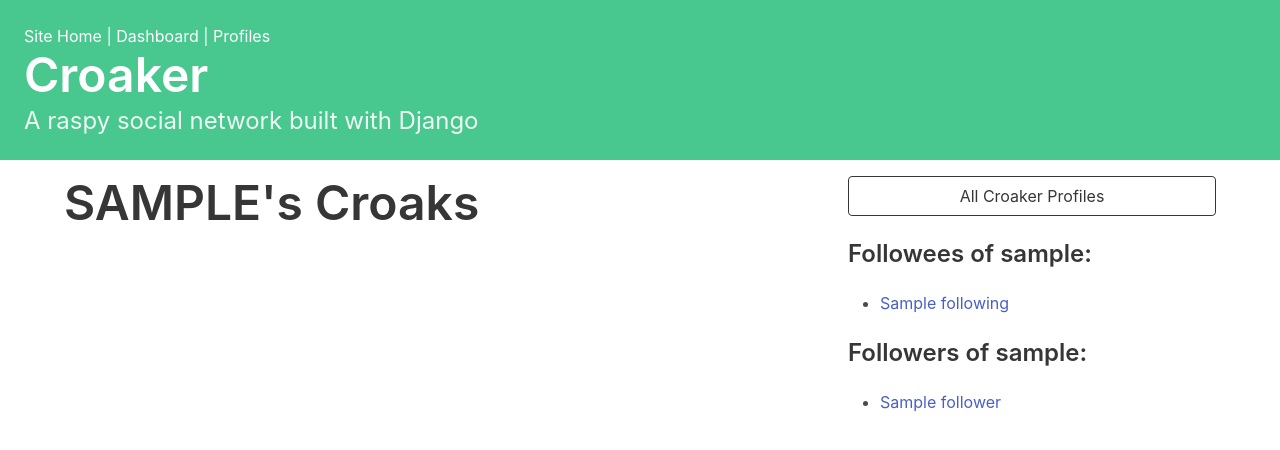
After one commit to brucestull/croaker-social-network, a Django app: template croaker/templates/croaker/profile_detail.html in a window 1280 px wide. The commit adds this page. Shown: the top 450 px of the page. Run offline with Django 4.2, Linux system fonts and the light colour scheme; the template is opened without the code that fills it: most values are stand-ins (such as "Sample title", 1, 10 or a date in 2020).

Commit message:
Add 'Profile' detail view.

```diff
--- /dev/null
+++ b/croaker/templates/croaker/profile_detail.html
@@ -0,0 +1,65 @@
+{% extends "croaker/base.html" %}
+
+{% block title %}
+Croaker - {{ user.username }}'s profile
+{% endblock title %}
+
+{% block content %}
+
+    <div class="column">
+
+        <div class="block">
+            <h1 class="title is-1">
+                {{profile.user.username | upper}}'s Croaks
+            </h1>
+        </div>
+
+    </div>
+
+    <div class="column is-one-third">
+
+        <div class="block">
+            <a href={% url 'croaker:profile-list' %}>
+                <button class="button is-dark is-outlined is-fullwidth">
+                    All Croaker Profiles
+                </button>
+            </a>
+        </div>
+
+        <div class="block">
+            <h3 class="title is-4">
+                Followees of {{profile.user.username}}:
+            </h3>
+            <div class="content">
+                <ul>
+                    {% for following in profile.follows.all %}
+                        <li>
+                            <a href={% url 'croaker:profile-detail' following.id %}>
+                                {{ following }}
+                            </a>
+                        </li>
+                    {% endfor %}
+                </ul>
+            </div>
+        </div>
+
+        <div class="block">
+            <h3 class="title is-4">
+                Followers of {{profile.user.username}}:
+            </h3>
+            <div class="content">
+                <ul>
+                    {% for follower in profile.followed_by.all %}
+                        <li>
+                            <a href={% url 'croaker:profile-detail' follower.id %}>
+                                {{ follower }}
+                            </a>
+                        </li>
+                    {% endfor %}
+                </ul>
+            </div>
+        </div>
+
+    </div>
+
+{% endblock content %}
--- a/croaker/templates/croaker/profile_list.html
+++ b/croaker/templates/croaker/profile_list.html
@@ -9,7 +9,7 @@
 
             <div class="block">
             <div class="card">
-                <a href="#">
+                <a href={% url 'croaker:profile-detail' profile.id %}>
                 <div class="card-content">
                     <div class="media">
                         <div class="media-left">
--- a/croaker/urls.py
+++ b/croaker/urls.py
@@ -9,5 +9,6 @@ urlpatterns = [
     path('', RedirectView.as_view(pattern_name='croaker:dashboard')),
     path('dashboard/', views.dashboard, name='dashboard'),
 
-    path('profile-list/', views.profile_list, name='profile-list'),
+    path('profiles/', views.profile_list, name='profile-list'),
+    path('profiles/<int:pk>/', views.profile_detail, name='profile-detail'),
 ]
```
Also changed, not shown: croaker/views.py (+18 -0 lines).
